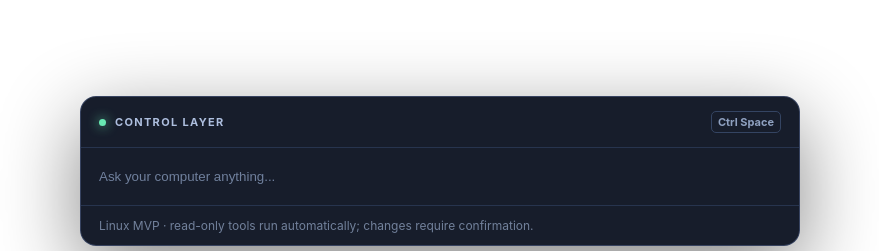
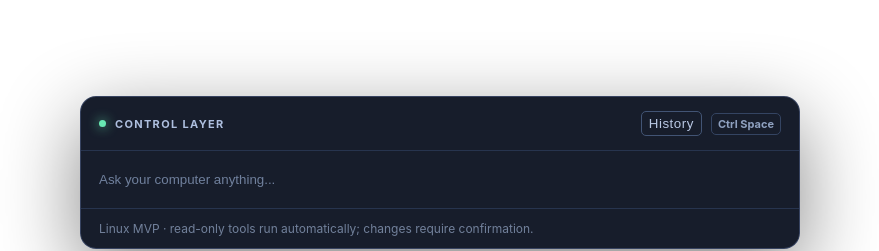
Before and after one commit to skartik06/ai-native-control-layer, a React (Vite) app: page / in a window 1280 px wide. Shown: the top 251 px of the page, without its empty margins (200-1079 px from the left). Built offline with nearby package versions, Linux system fonts and the light colour scheme.

Commit message:
Show local audit history in overlay

```diff
--- a/src/main.tsx
+++ b/src/main.tsx
@@ -28,11 +28,21 @@
   data: unknown;
 };
 
+type AuditEntry = {
+  id: number;
+  timestamp: string;
+  action: string;
+  outcome: string;
+  summary: string;
+};
+
 function App() {
   const [input, setInput] = useState("");
   const [response, setResponse] = useState("");
   const [loading, setLoading] = useState(false);
   const [confirmation, setConfirmation] = useState<ConfirmationPreview | null>(null);
+  const [history, setHistory] = useState<AuditEntry[] | null>(null);
+  const [historyLoading, setHistoryLoading] = useState(false);
   const inputRef = useRef<HTMLInputElement>(null);
 
   useEffect(() => {
@@ -100,6 +110,26 @@
     } finally { setLoading(false); }
   }
 
+  async function toggleHistory() {
+    if (!isTauri) {
+      setResponse("Audit history is available in the native desktop app.");
+      return;
+    }
+    if (history) {
+      setHistory(null);
+      return;
+    }
+    setHistoryLoading(true);
+    try {
+      const { invoke } = await import("@tauri-apps/api/core");
+      setHistory(await invoke<AuditEntry[]>("get_audit_history", { limit: 20 }));
+    } catch (error) {
+      setResponse(`Could not load audit history: ${String(error)}`);
+    } finally {
+      setHistoryLoading(false);
+    }
+  }
+
   async function cancel() {
     if (!isTauri || !confirmation) return;
     try {
@@ -114,7 +144,7 @@
 
   return <main className="overlay-shell">
     <section className="command-palette" aria-label="AI Native Control Layer">
-      <div className="brand-row"><span className="status-dot" aria-hidden="true" /><span>CONTROL LAYER</span><kbd>Ctrl Space</kbd></div>
+      <div className="brand-row"><span className="status-dot" aria-hidden="true" /><span>CONTROL LAYER</span><button className="history-toggle" type="button" onClick={toggleHistory} disabled={historyLoading}>{historyLoading ? "Loading..." : history ? "Close history" : "History"}</button><kbd>Ctrl Space</kbd></div>
       <form onSubmit={submit}>
         <input ref={inputRef} autoFocus value={input} onChange={(event) => setInput(event.target.value)} disabled={loading || Boolean(confirmation)}
           placeholder="Ask your computer anything..." aria-label="Command input" />
@@ -128,6 +158,13 @@
         </div>
       </section>}
       {response && <pre className="response" role="status">{response}</pre>}
+      {history && <section className="audit-history" aria-label="Local audit history">
+        <div className="audit-heading"><strong>Local audit history</strong><span>Latest {history.length} events</span></div>
+        {history.length === 0 ? <p className="empty-history">No events recorded yet.</p> : <ul>{history.map((entry) => <li key={entry.id}>
+          <div><span className={`outcome outcome-${entry.outcome}`}>{entry.outcome.replaceAll("_", " ")}</span><code>{entry.action}</code></div>
+          <p>{entry.summary}</p><time>{new Date(entry.timestamp).toLocaleString()}</time>
+        </li>)}</ul>}
+      </section>}
       <p className="hint">{loading ? "Working..." : confirmation ? "Nothing changes until you confirm." : "Linux MVP · read-only tools run automatically; changes require confirmation."}</p>
     </section>
   </main>;
--- a/src/styles.css
+++ b/src/styles.css
@@ -6,10 +6,25 @@
 .brand-row { display: flex; align-items: center; gap: 9px; padding: 14px 18px; color: #aebfdf; font-size: 11px; font-weight: 700; letter-spacing: .12em; }
 .status-dot { width: 7px; height: 7px; border-radius: 50%; background: #68e8b2; box-shadow: 0 0 12px #68e8b2; }
 kbd { margin-left: auto; border: 1px solid #344462; border-radius: 5px; padding: 3px 6px; color: #8fa1c0; font: inherit; letter-spacing: 0; }
+.history-toggle { margin-left: auto; border: 1px solid #425474; border-radius: 5px; padding: 4px 7px; background: transparent; color: #b9c8e4; font: 700 10px/1 inherit; letter-spacing: .04em; cursor: pointer; }
+.history-toggle:disabled { opacity: .6; cursor: wait; }
+.history-toggle + kbd { margin-left: 0; }
 form { border-top: 1px solid #27344e; border-bottom: 1px solid #27344e; }
 input { width: 100%; border: 0; outline: 0; padding: 21px 18px; background: transparent; color: #fff; font: 500 18px/1.4 inherit; }
 input::placeholder { color: #70809d; }
 .response { max-height: 220px; margin: 0; overflow: auto; padding: 16px 18px; color: #c9d8f6; white-space: pre-wrap; background: rgba(91, 129, 195, .12); font: 13px/1.45 ui-monospace, SFMono-Regular, Consolas, monospace; }
+.audit-history { max-height: 245px; overflow: auto; padding: 14px 18px; border-bottom: 1px solid #27344e; background: rgba(26, 42, 70, .36); }
+.audit-heading { display: flex; justify-content: space-between; gap: 12px; color: #dce7fb; font-size: 12px; }
+.audit-heading span, .empty-history { margin: 0; color: #8292af; font-size: 11px; }
+.audit-history ul { display: grid; gap: 8px; margin: 12px 0 0; padding: 0; list-style: none; }
+.audit-history li { padding: 10px; border: 1px solid #2c3b58; border-radius: 7px; background: rgba(5, 11, 23, .28); }
+.audit-history li > div { display: flex; align-items: center; gap: 8px; }
+.audit-history code { color: #b7c8e8; font: 11px ui-monospace, SFMono-Regular, Consolas, monospace; }
+.audit-history p { margin: 7px 0 4px; color: #c5d4ec; font-size: 12px; }
+.audit-history time { color: #7788a4; font-size: 10px; }
+.outcome { display: inline-block; border-radius: 99px; padding: 3px 6px; color: #f7e5ad; background: rgba(230, 178, 67, .15); font-size: 10px; text-transform: capitalize; }
+.outcome-success { color: #83e7bc; background: rgba(88, 201, 151, .15); }
+.outcome-failed, .outcome-rejected { color: #ffa5ac; background: rgba(230, 95, 105, .15); }
 .confirmation { padding: 14px 18px; border-bottom: 1px solid #27344e; background: rgba(230, 178, 67, .12); color: #f7e5ad; }
 .confirmation p { margin: 0 0 4px; font-weight: 650; }
 .confirmation small { color: #bda873; }
```
